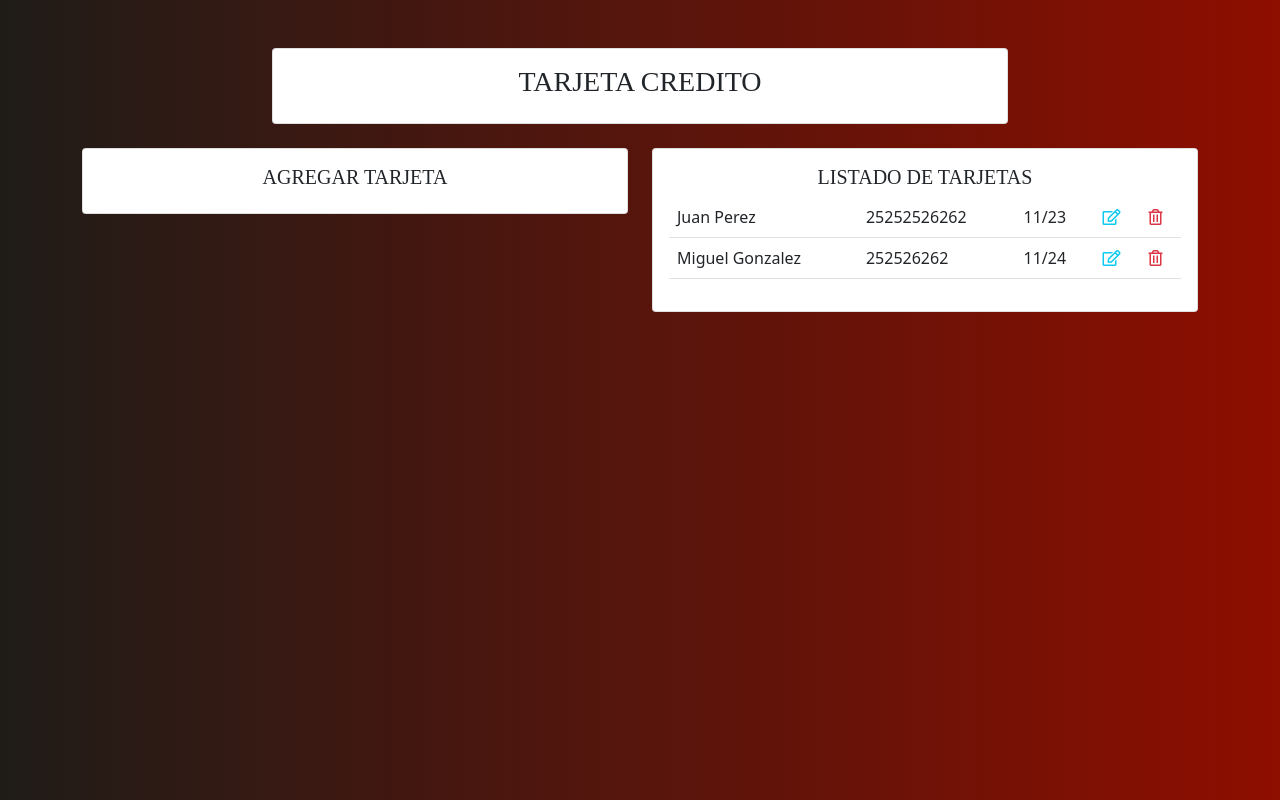
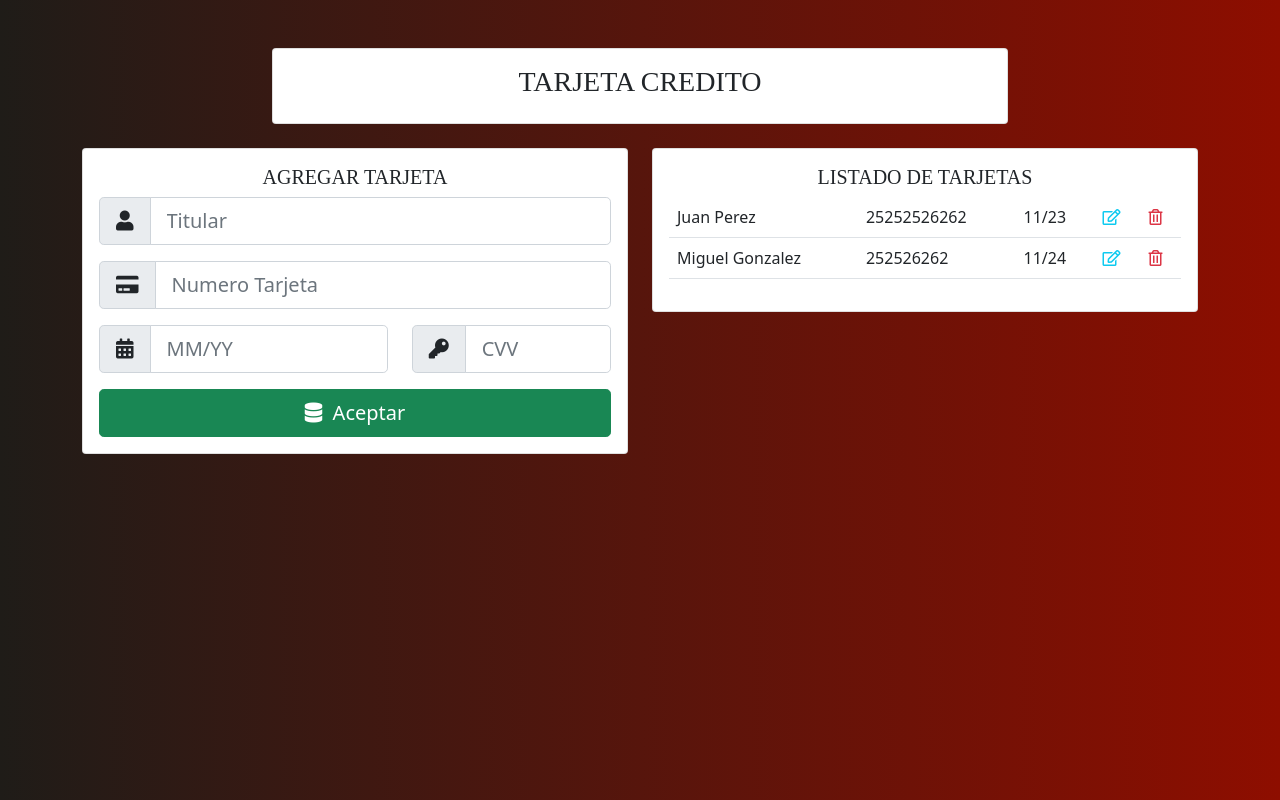
Before and after one commit to truizdiaz/FETarjeta, an Angular app: page / in a window 1280 px wide. Built offline with nearby package versions, Linux system fonts and the light colour scheme; a web font is replaced by a local one.

Commit message:
Agregar tarjeta HTML

```diff
--- a/src/app/components/tarjeta-credito/tarjeta-credito.component.html
+++ b/src/app/components/tarjeta-credito/tarjeta-credito.component.html
@@ -14,6 +14,45 @@
             <div class="card">
                 <div class="card-body">
                     <h5 class="titulo">AGREGAR TARJETA</h5>
+
+                    <form>
+                        <div class="input-group input-group-lg mb-3">
+                            <span class="input-group-text">
+                                <i class="fas fa-user"></i>
+                            </span>
+                            <input type="text" class="form-control" placeholder="Titular">
+                        </div>
+                        <div class="input-group input-group-lg mb-3">
+                            <span class="input-group-text">
+                                <i class="fas fa-credit-card"></i>
+                            </span>
+                            <input type="text" class="form-control" placeholder="Numero Tarjeta">
+                        </div>
+
+                        <div class="row">
+                            <div class="col-lg-7">
+                                <div class="input-group input-group-lg mb-3">
+                                    <span class="input-group-text">
+                                        <i class="fas fa-calendar-alt"></i>
+                                    </span>
+                                    <input type="text" class="form-control" placeholder="MM/YY">
+                                </div>
+                            </div>
+                            <div class="col-lg-5">
+                                <div class="input-group input-group-lg mb-3">
+                                    <span class="input-group-text">
+                                        <i class="fas fa-key"></i>
+                                    </span>
+                                    <input type="password" class="form-control" placeholder="CVV">
+                                </div>
+                            </div>
+                        </div>
+                        <div class="d-grid gap-2">
+                            <button type="submit" class="btn btn-success btn-lg">
+                                <i class="fas fa-database"></i>&nbsp; Aceptar</button>
+                        </div>
+                    </form>
+
                 </div>
             </div>
         </div>
```
